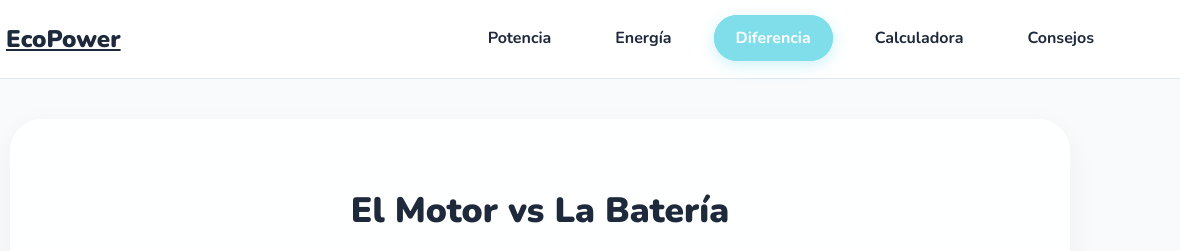
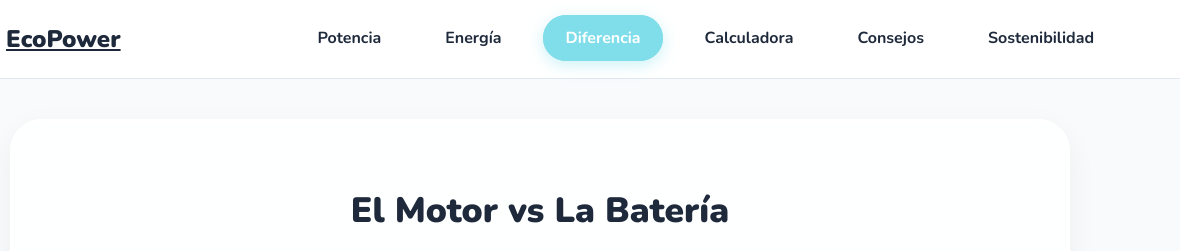
Before and after one commit to jaguark11/EcoPower, a plain HTML site: page diferencias.html in a window 1280 px wide. Shown: the top 251 px of the page, 100-1280 px from the left. Drawn offline with nearby package versions, Linux system fonts and the light colour scheme.

Commit message:
Update diferencias.html

```diff
--- a/diferencias.html
+++ b/diferencias.html
@@ -27,6 +27,7 @@
                 <li><a href="diferencias.html" class="active">Diferencia</a></li>
                 <li><a href="calculadora.html">Calculadora</a></li>
                 <li><a href="consejos.html">Consejos</a></li>
+                <li><a href="sostenibilidad.html">Sostenibilidad</a></li>
             </ul>
         </nav>
     </header>
```
